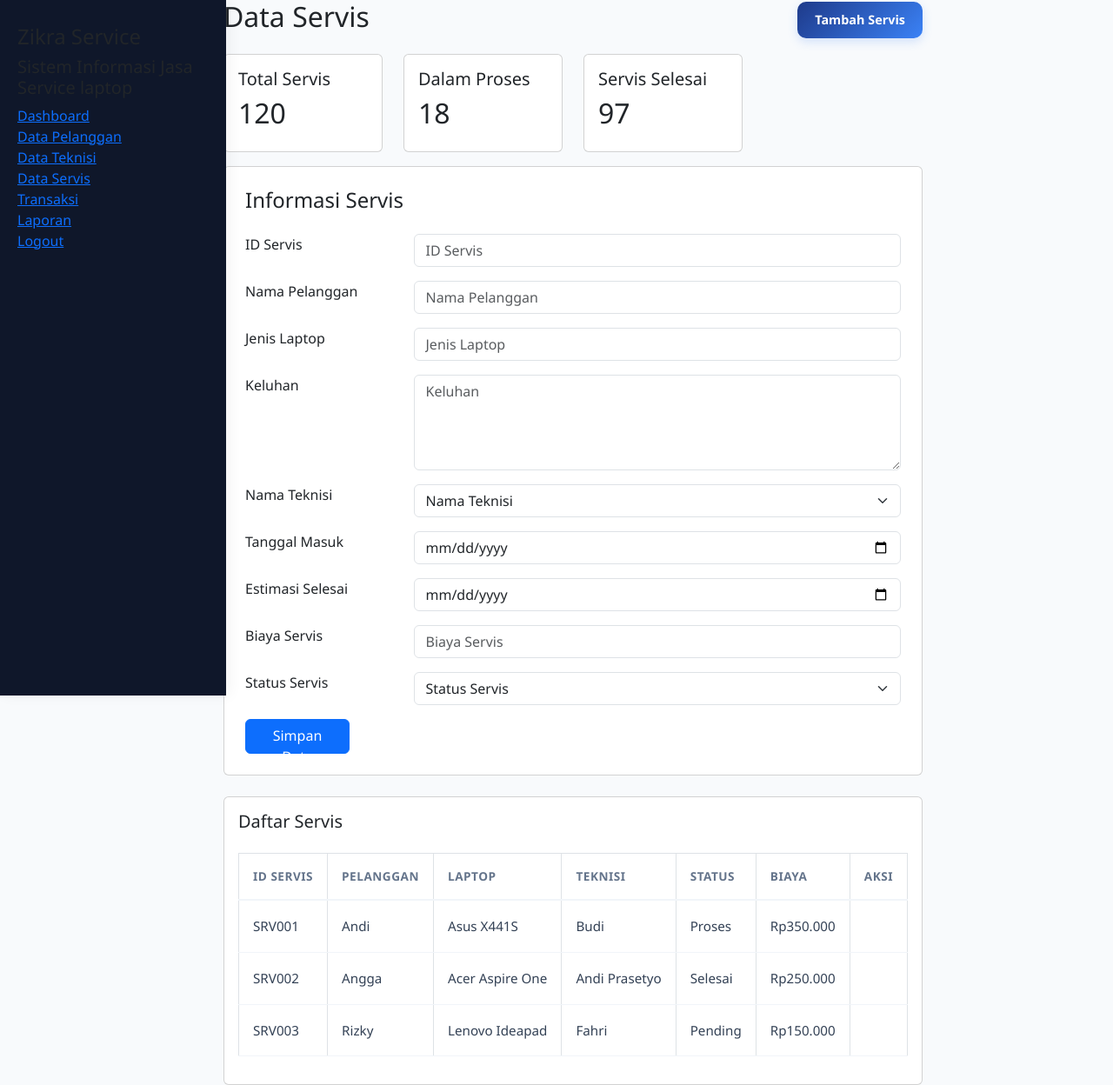
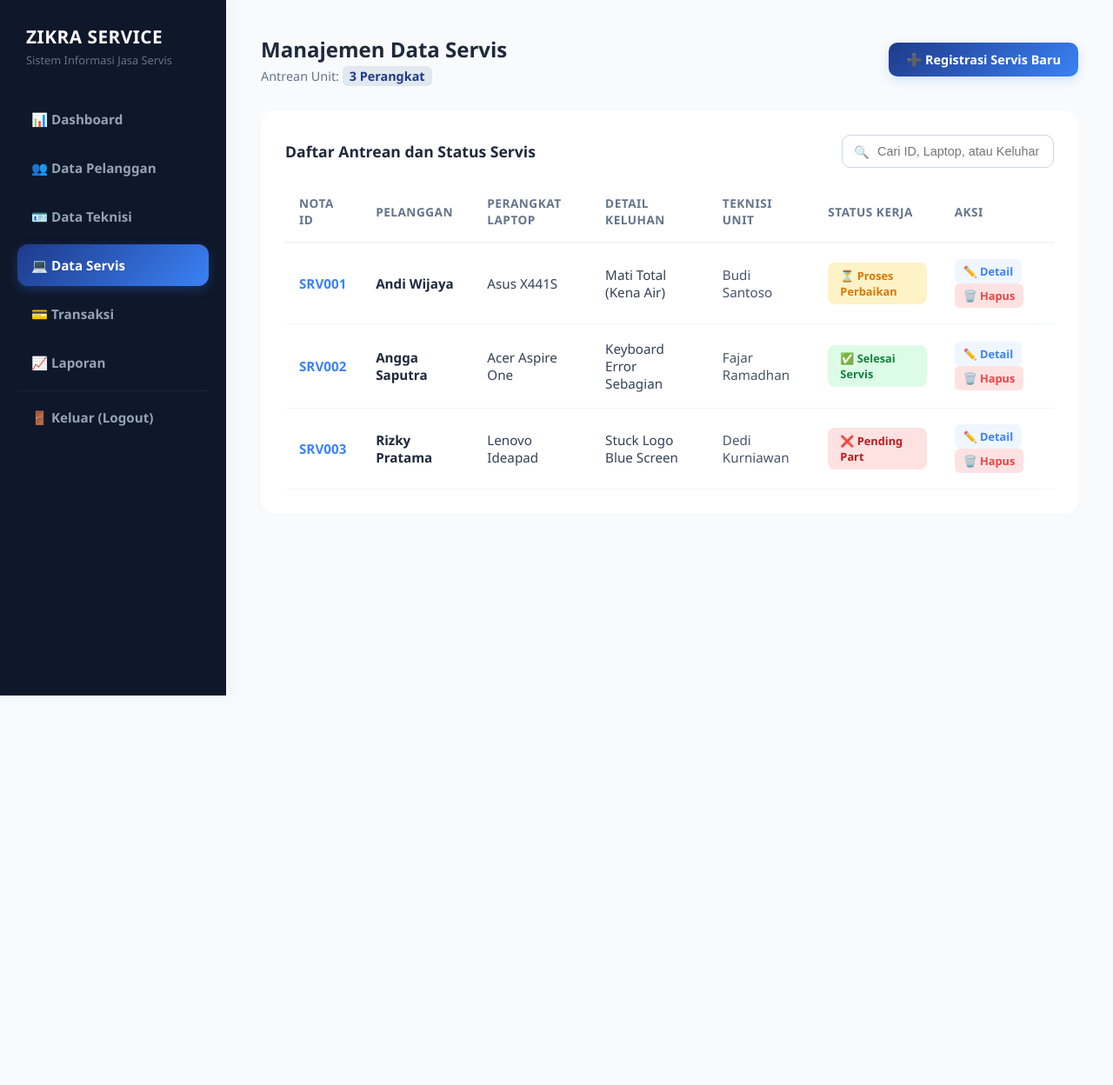
Before and after one commit to zikraariansyah-alt/servis-laptop, a plain HTML site: page pages/servis.html in a window 1280 px wide. Shown: the whole page at 87% size. After the commit the page ends 800 px from the top, so only its background shows below. Drawn offline with nearby package versions, Linux system fonts and the light colour scheme; files that its build step writes are made by us from their sources; grey boxes are pictures that could not be loaded.

Commit message:
update servis

```diff
--- a/pages/servis.html
+++ b/pages/servis.html
@@ -1,246 +1,145 @@
 <!DOCTYPE html>
 <html lang="id">
+
 <head>
-<meta charset="UTF-8">
-<meta name="viewport" content="width=device-width, initial-scale=1">
+    <meta charset="UTF-8">
+    <meta name="viewport" content="width=device-width, initial-scale=1.0">
+    <title>Data Servis - Zikra Service Laptop</title>
+    <!-- Keluar folder dulu (../) baru panggil style.css -->
+    <link rel="stylesheet" href="../style.css">
+</head>
 
-<title>Data Servis</title>
-
-<link href="https://cdn.jsdelivr.net/npm/bootstrap@5.3.3/dist/css/bootstrap.min.css" rel="stylesheet">
-
-<link rel="stylesheet"
-href="https://cdn.jsdelivr.net/npm/bootstrap-icons@1.11.3/font/bootstrap-icons.min.css">
-
-<link rel="stylesheet" href="style.css">
-
-</head>
 <body>
 
-<div class="sidebar">
+    <!-- 1. Bagian Menu Sidebar Kiri -->
+    <div class="sidebar">
+        <div class="sidebar-brand">
+            <h4>ZIKRA SERVICE</h4>
+            <p>Sistem Informasi Jasa Servis</p>
+        </div>
+        <div class="nav-menu">
+            <!-- Pindah kelas 'active' ke Data Servis karena halaman ini yang sedang dibuka -->
+            <a class="nav-link" href="dashboard.html">📊 Dashboard</a>
+            <a class="nav-link" href="pelanggan.html">👥 Data Pelanggan</a>
+            <a class="nav-link" href="teknisi.html">🪪 Data Teknisi</a>
+            <a class="nav-link active" href="servis.html">💻 Data Servis</a>
+            <a class="nav-link" href="transaksi.html">💳 Transaksi</a>
+            <a class="nav-link" href="laporan.html">📈 Laporan</a>
+            <a class="nav-link nav-link-logout" href="../index.html">🚪 Keluar (Logout)</a>
+        </div>
+    </div>
 
-    <h4>Zikra Service</h4>
-    <h5>Sistem Informasi Jasa Service laptop</h5>
+    <!-- 2. Bagian Konten Kanan -->
+    <div class="main-content">
 
-    <a href="index.html">Dashboard</a>
-    <a href="pelanggan.html">Data Pelanggan</a>
-    <a href="teknisi.html">Data Teknisi</a>
-    <a href="servis.html">Data Servis</a>
-    <a href="transaksi.html">Transaksi</a>
-    <a href="laporan.html">Laporan</a>
-    <a href="login.html">Logout</a>
-
-</div>
-
-<!-- Topbar -->
- <div class="topbar">
-
-    <input
-        type="text"
-        class="form-control search-box"
-        placeholder="Cari Servis">
-
-    <div class="topbar-right">
-
-        <div class="notification">
-
-            <i class="bi bi-bell"></i>
-
-            <span class="badge-custom">
-                4
-            </span>
-
+        <!-- Judul Halaman dan Tombol Tambah Data -->
+        <div class="content-header">
+            <div>
+                <h2 style="margin-bottom: 5px;">Manajemen Data Servis</h2>
+                <p style="margin: 0; color: #64748b; font-size: 0.9rem;">Antrean Unit: <span style="background: #e2e8f0; padding: 2px 8px; border-radius: 6px; font-weight: bold; color: #1e3a8a;">3 Perangkat</span></p>
+            </div>
+            <!-- Menghubungkan langsung ke ID Pop-up modal-servis -->
+            <a href="#modal-servis" class="btn-primary-custom">➕ Registrasi Servis Baru</a>
         </div>
 
-        <img
-            src="https://i.pravatar.cc/100"
-            class="profile-img">
+        <!-- Tabel Data Servis -->
+        <div class="table-card">
+            <div style="display: flex; justify-content: space-between; align-items: center; flex-wrap: wrap; margin-bottom: 15px;">
+                <div class="table-title" style="margin-bottom: 0;">Daftar Antrean dan Status Servis</div>
 
-    </div>
+                <div class="search-pelanggan" style="margin-bottom: 0;">
+                    <input type="text" placeholder="Cari ID, Laptop, atau Keluhan...">
+                </div>
+            </div>
 
-</div>
-
-<!-- Content -->
-<div class="content">
-<div class="d-flex justify-content-between align-items-center">
-
-    <h2 class="mb-4">Data Servis</h2>
-     <button class="btn-primary-custom mb-3">
-            Tambah Servis
-        </button>
-    </div>
-
-
-    <div class="row">
-
-        <div class="col-md-3 mb-3">
-            <div class="card p-3">
-                <h5>Total Servis</h5>
-                <h2>120</h2>
-            </div>
-        </div>
-
-        <div class="col-md-3 mb-3">
-            <div class="card p-3">
-                <h5>Dalam Proses</h5>
-                <h2>18</h2>
-            </div>
-        </div>
-
-        <div class="col-md-3 mb-3">
-            <div class="card p-3">
-                <h5>Servis Selesai</h5>
-                <h2>97</h2>
+            <div class="table-responsive">
+                <table class="table table-hover-custom">
+                    <thead>
+                        <tr>
+                            <th>Nota ID</th>
+                            <th>Pelanggan</th>
+                            <th>Perangkat Laptop</th>
+                            <th>Detail Keluhan</th>
+                            <th>Teknisi Unit</th>
+                            <th>Status Kerja</th>
+                            <th>Aksi</th>
+                        </tr>
+                    </thead>
+                    <tbody>
+                        <tr>
+                            <td style="font-weight: bold; color: #3b82f6;">SRV001</td>
+                            <td style="font-weight: 600; color: #1e293b;">Andi Wijaya</td>
+                            <td>Asus X441S</td>
+                            <td>Mati Total (Kena Air)</td>
+                            <td style="font-weight: 500; color: #475569;">Budi Santoso</td>
+                            <td><span class="badge-custom badge-proses">⏳ Proses Perbaikan</span></td>
+                            <td>
+                                <a href="#" class="btn-action btn-edit">✏️ Detail</a>
+                                <a href="#" class="btn-action btn-delete">🗑️ Hapus</a>
+                            </td>
+                        </tr>
+                        <tr>
+                            <td style="font-weight: bold; color: #3b82f6;">SRV002</td>
+                            <td style="font-weight: 600; color: #1e293b;">Angga Saputra</td>
+                            <td>Acer Aspire One</td>
+                            <td>Keyboard Error Sebagian</td>
+                            <td style="font-weight: 500; color: #475569;">Fajar Ramadhan</td>
+                            <td><span class="badge-custom badge-selesai">✅ Selesai Servis</span></td>
+                            <td>
+                                <a href="#" class="btn-action btn-edit">✏️ Detail</a>
+                                <a href="#" class="btn-action btn-delete">🗑️ Hapus</a>
+                            </td>
+                        </tr>
+                        <tr>
+                            <td style="font-weight: bold; color: #3b82f6;">SRV003</td>
+                            <td style="font-weight: 600; color: #1e293b;">Rizky Pratama</td>
+                            <td>Lenovo Ideapad</td>
+                            <td>Stuck Logo Blue Screen</td>
+                            <td style="font-weight: 500; color: #475569;">Dedi Kurniawan</td>
+                            <td><span class="badge-custom badge-pending">❌ Pending Part</span></td>
+                            <td>
+                                <a href="#" class="btn-action btn-edit">✏️ Detail</a>
+                                <a href="#" class="btn-action btn-delete">🗑️ Hapus</a>
+                            </td>
+                        </tr>
+                    </tbody>
+                </table>
             </div>
         </div>
     </div>
 
-<div class="card p-4 mb-4">
-
-    <h4 class="mb-4">Informasi Servis</h4>
-
-    <div class="row mb-3">
-        <label class="col-md-3">ID Servis</label>
-        <div class="col-md-9">
-            <input type="text" class="form-control" placeholder="ID Servis">
+    <!-- ==================== STRUKTUR KOTAK FORM POP-UP REGISTER SERVIS ==================== -->
+    <div id="modal-servis" class="modal-overlay">
+        <div class="modal-box">
+            <div class="modal-header">
+                <h3>Registrasi Servis Masuk</h3>
+                <a href="#" class="modal-close">&times;</a>
+            </div>
+            <form action="#">
+                <div class="form-group">
+                    <label>Pilih Pelanggan</label>
+                    <input type="text" placeholder="Masukkan nama pemilik laptop" required>
+                </div>
+                <div class="form-group">
+                    <label>Tipe/Jenis Laptop</label>
+                    <input type="text" placeholder="Contoh: MacBook Air M1 / Asus ROG" required>
+                </div>
+                <div class="form-group">
+                    <label>Keluhan Perangkat</label>
+                    <input type="text" placeholder="Contoh: Ganti LCD / Tidak Mau Ngecas" required>
+                </div>
+                <div class="form-group">
+                    <label>Plotting Teknisi</label>
+                    <input type="text" placeholder="Masukkan nama teknisi penanggung jawab" required>
+                </div>
+                <div style="text-align: right; margin-top: 25px;">
+                    <a href="#" class="btn-export" style="margin-right: 8px; border-radius: 10px;">Batal</a>
+                    <button type="submit" class="btn-primary-custom" style="padding: 10px 24px;">Daftarkan Unit</button>
+                </div>
+            </form>
         </div>
     </div>
 
-    <div class="row mb-3">
-        <label class="col-md-3">Nama Pelanggan</label>
-        <div class="col-md-9">
-            <input type="text" class="form-control" placeholder="Nama Pelanggan">
-        </div>
-    </div>
+</body>
 
-    <div class="row mb-3">
-        <label class="col-md-3">Jenis Laptop</label>
-        <div class="col-md-9">
-            <input type="email" class="form-control" placeholder="Jenis Laptop">
-        </div>
-    </div>
-
-    <div class="row mb-3">
-            <label class="col-md-3">Keluhan</label>
-            <div class="col-md-9">
-                <textarea class="form-control" rows="4" placeholder="Keluhan"></textarea>
-            </div>
-        </div>
-
-   <div class="row mb-3">
-        <label class="col-md-3">Nama Teknisi</label>
-        <div class="col-md-9">
-            <select class="form-select">
-                <option>Nama Teknisi</option>
-                <option>Budi</option>
-                <option>Andi Prasetyo</option>
-                <option>Fahri</option>
-            </select>
-        </div>
-    </div>
-
-    <div class="row mb-3">
-        <label class="col-md-3">Tanggal Masuk</label>
-        <div class="col-md-9">
-            <input type="date" class="form-control">
-        </div>
-    </div>
-
-    <div class="row mb-3">
-        <label class="col-md-3">Estimasi Selesai</label>
-        <div class="col-md-9">
-            <input type="date" class="form-control">
-        </div>
-    </div>
-
-    <div class="row mb-3">
-        <label class="col-md-3">Biaya Servis</label>
-        <div class="col-md-9">
-            <input type="text" class="form-control" placeholder="Biaya Servis">
-        </div>
-    </div>
-
-
-
-    <div class="row mb-3">
-        <label class="col-md-3">Status Servis</label>
-        <div class="col-md-9">
-            <select class="form-select">
-                <option>Status Servis</option>
-                <option>Menunggu</option>
-                <option>Proses</option>
-                <option>Selesai</option>
-            </select>
-        </div>
-    </div>
-
-    <button class="btn btn-primary" style="width:120px; height:40px;">
-        Simpan Data
-    </button>
-</div>
-
-    <div class="card p-3">
-
-        <h5 class="mb-4">Daftar Servis</h5>
-        <table class="table table-bordered">
-
-            <thead>
-                <tr>
-                    <th>ID Servis</th>
-                    <th>Pelanggan</th>
-                    <th>Laptop</th>
-                    <th>Teknisi</th>
-                    <th>Status</th>
-                    <th>Biaya</th>
-                    <th>Aksi</th>
-                </tr>
-            </thead>
-
-            <tbody>
-                <tr>
-                    <td>SRV001</td>
-                    <td>Andi</td>
-                    <td>Asus X441S</td>
-                    <td>Budi</td>
-                    <td>
-                    <span class="status-proses">
-                        Proses
-                        </span>
-                    </td>
-                    <td>Rp350.000</td>
-                    <td></td>
-                </tr>
-
-                <tr>
-                    <td>SRV002</td>
-                    <td>Angga</td>
-                    <td>Acer Aspire One</td>
-                    <td>Andi Prasetyo</td>
-                    <td>
-                    <span class="status-selesai">
-                            Selesai
-                        </span>
-                    </td>
-                    <td>Rp250.000</td>
-                    <td></td>
-                </tr>
-                <tr>
-                    <td>SRV003</td>
-                    <td>Rizky</td>
-                    <td>Lenovo Ideapad</td>
-                    <td>Fahri</td>
-                    <td>
-                    <span class="status-pending">
-                        Pending
-                        </span>
-                    </td>
-                    <td>Rp150.000</td>
-                    <td></td>
-                </tr>
-            </tbody>
-
-        </table>
-
-    </div>
-</div>
-</body>
 </html>
```
